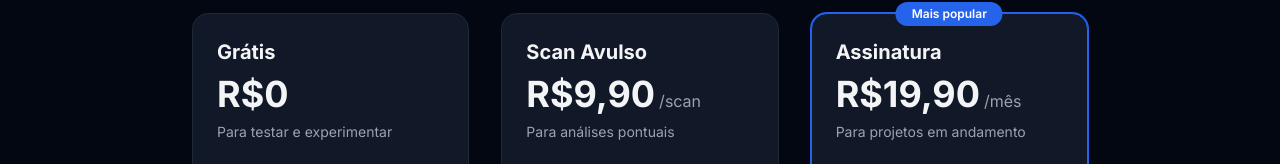
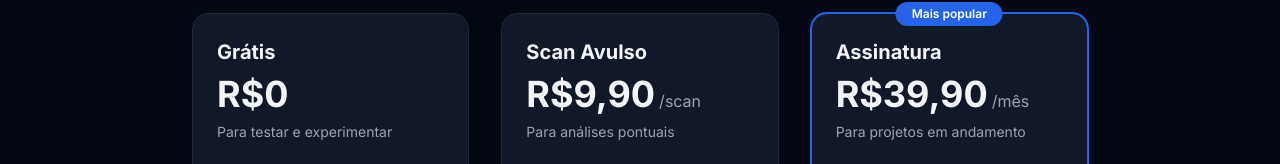
Before and after one commit to MateusProDev/devguardia, a Next.js app in the folder frontend/: page /pricing in a window 1280 px wide. Shown: the part 276-440 px from the top of the page. Built offline with nearby package versions, Linux system fonts and the light colour scheme.

Commit message:
feat: alterar preco assinatura de R,90 para R,90/mes

```diff
--- a/frontend/src/app/page.tsx
+++ b/frontend/src/app/page.tsx
@@ -735,7 +735,7 @@ const plans = [
   },
   {
     name: 'Assinatura Pro',
-    price: 'R$19,90',
+    price: 'R$39,90',
     period: '/mês',
     highlight: true,
     cta: 'Assinar agora',
--- a/frontend/src/app/pricing/page.tsx
+++ b/frontend/src/app/pricing/page.tsx
@@ -111,7 +111,7 @@ const plans = [
   },
   {
     name: 'Assinatura',
-    price: 'R$19,90',
+    price: 'R$39,90',
     period: '/mês',
     description: 'Para projetos em andamento',
     highlight: true,
--- a/frontend/src/components/UpgradeModal.tsx
+++ b/frontend/src/components/UpgradeModal.tsx
@@ -32,7 +32,7 @@ interface Props {
 type Step = 'choose-plan' | 'choose-method' | 'card' | 'pix';
 
 const SINGLE_PRICE = 990;
-const SUB_PRICE = 1990;
+const SUB_PRICE = 3990;
 
 export default function UpgradeModal({ scanId, onClose, onSuccess }: Props) {
   const hasScanId = Boolean(scanId);
@@ -295,7 +295,7 @@ export default function UpgradeModal({ scanId, onClose, onSuccess }: Props) {
     }
   }
 
-  const priceLabel = selectedType === 'SINGLE_SCAN' ? '9,90' : '19,90';
+  const priceLabel = selectedType === 'SINGLE_SCAN' ? '9,90' : '39,90';
   const planLabel = selectedType === 'SINGLE_SCAN' ? 'Scan Avulso' : 'Assinatura Mensal';
 
   const stepTitle: Record<Step, string> = {
@@ -397,7 +397,7 @@ export default function UpgradeModal({ scanId, onClose, onSuccess }: Props) {
                       <p className="text-gray-400 text-sm">Scans ilimitados por 30 dias</p>
                     </div>
                   </div>
-                  <span className="text-2xl font-bold text-white">R$19,90</span>
+                  <span className="text-2xl font-bold text-white">R$39,90</span>
                 </div>
                 <ul className="space-y-1.5">
                   {['Tudo do Scan Avulso', 'Scans ilimitados', 'Acesso a todos os relatórios', 'Novos checks automáticos'].map((f) => (
```
Also changed, not shown: 2 other files (tests, documents, lock files or other folders).
